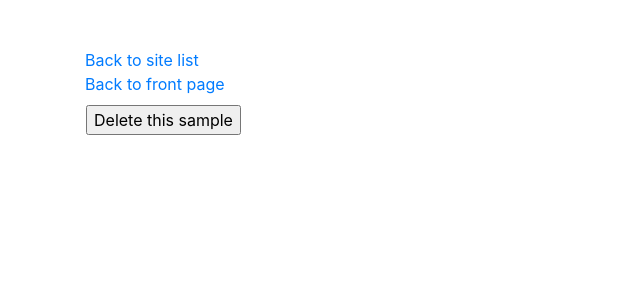
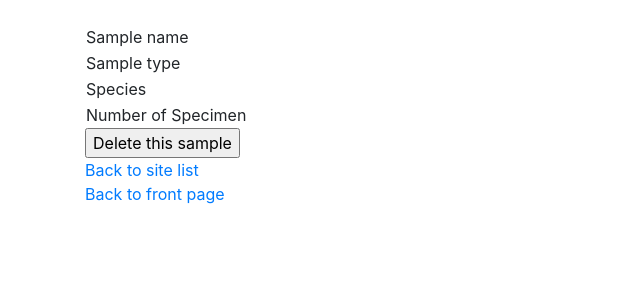
Before and after one commit to ansolotli/Tutkimussovellus, a Flask app: page /sites/samples/1 in a window 1280 px wide. Shown: the part 56-356 px from the top of the page, without its empty margins (0-640 px from the left). Run offline with Flask 2, Linux system fonts and the light colour scheme; data that the repository does not hold is empty; some libraries are stand-ins or nearby versions.

Commit message:
sample presentation

```diff
--- a/application/samples/views.py
+++ b/application/samples/views.py
@@ -20,7 +20,7 @@ def samples_show(sample_id):
 
     s = Sample.query.get(sample_id)
 
-    return render_template("samples/single.html", form = UpdateSampleForm, sample=s, )
+    return render_template("samples/single.html", form = UpdateSampleForm, sample=s)
 
 
 @app.route("/samples/add", methods=["POST"])
--- a/application/templates/samples/single.html
+++ b/application/templates/samples/single.html
@@ -1,11 +1,11 @@
 {% extends "layout.html" %}
 
 {% block body %}
-<form method="POST" action="{{ url_for('samples_remove', sample_id=sample.id) }}">
+
     <table>
         <tr>
             <td>
-                {{ form.name.label }}
+                Sample name
             </td>
             <td>
                 {{ sample.name }}
@@ -13,7 +13,7 @@
         </tr>
         <tr>
             <td>
-                {{ form.sampletype.label }}
+                Sample type
             </td>
             <td>
                 {{ sample.sampletype }}
@@ -21,7 +21,7 @@
         </tr>
         <tr>
             <td>
-                {{ form.species.label }}
+                Species
             </td>
             <td>
                 {{ sample.species }}
@@ -29,17 +29,20 @@
         </tr>
         <tr>
             <td>
-                {{ form.amount.label }}
+                Number of Specimen
             </td>
             <td>
                 {{ sample.amount }}
             </td>
         </tr>
-        <tr>
-            <td colspan="2">
-                <input type="submit" value="Delete this sample" />
-            </td>
-        </tr>
+    </table>
+
+<form method="POST" action="{{ url_for('samples_remove', sample_id=sample.id) }}"></form>
+    <tr>
+        <td colspan="2">
+            <input type="submit" value="Delete this sample" />
+        </td>
+    </tr>
 </form>
 <br>
 <a href="{{ url_for('sites_index') }}">Back to site list</a>
```
